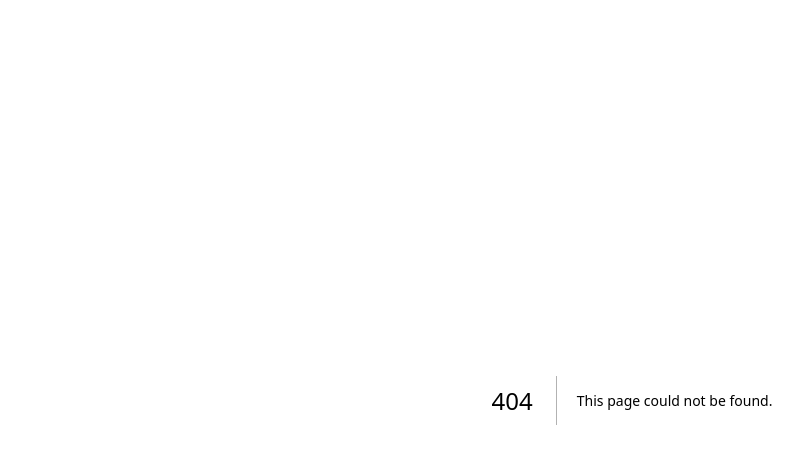
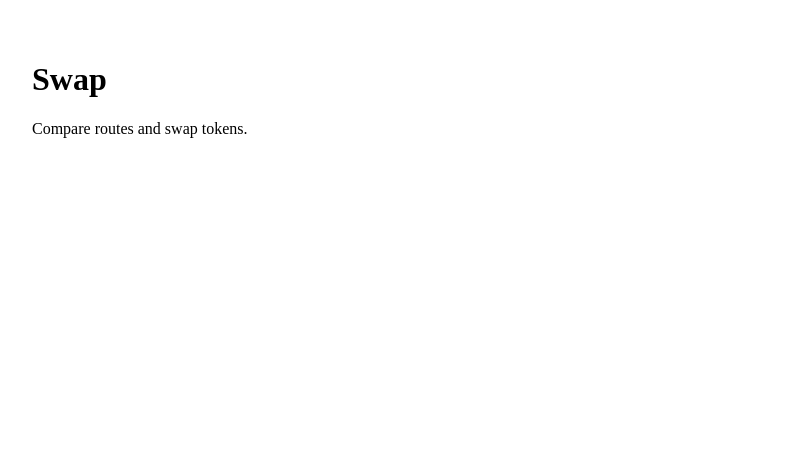
Before and after one commit to Aboosuraj/Diodex, a Next.js app: page /swap in a window 1280 px wide. Before the commit this address had no page. Shown: the top 464 px of the page, without its empty margins (8-811 px from the left). Built offline with nearby package versions, Linux system fonts and the light colour scheme.

Commit message:
Create SwapPage component for token swapping

```diff
--- /dev/null
+++ b/app/swap/page.tsx
@@ -0,0 +1,8 @@
+export default function SwapPage() {
+  return (
+    <main style={{ padding: "2rem" }}>
+      <h1>Swap</h1>
+      <p>Compare routes and swap tokens.</p>
+    </main>
+  );
+}
```
